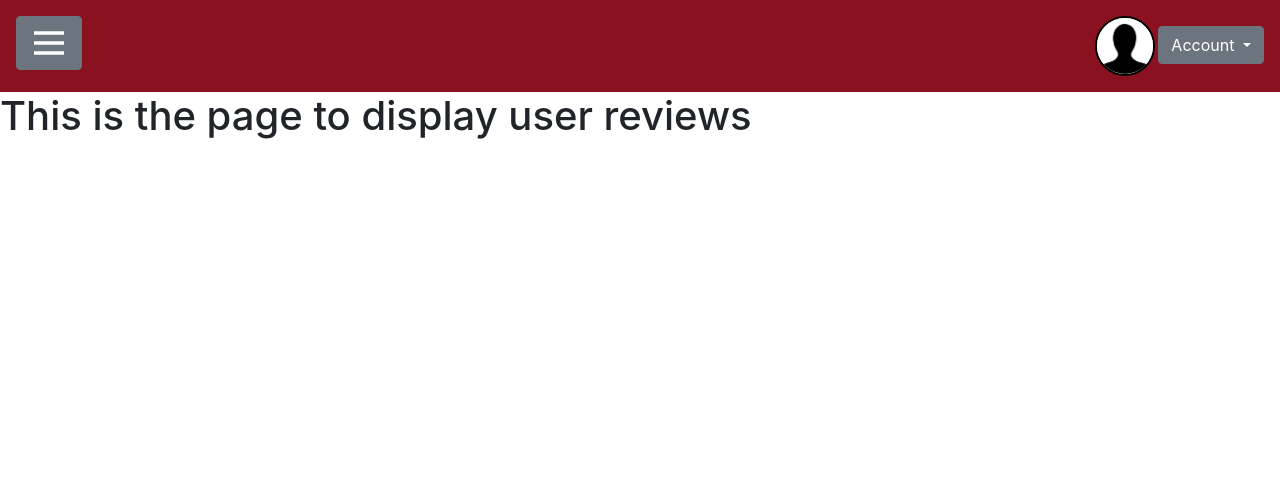
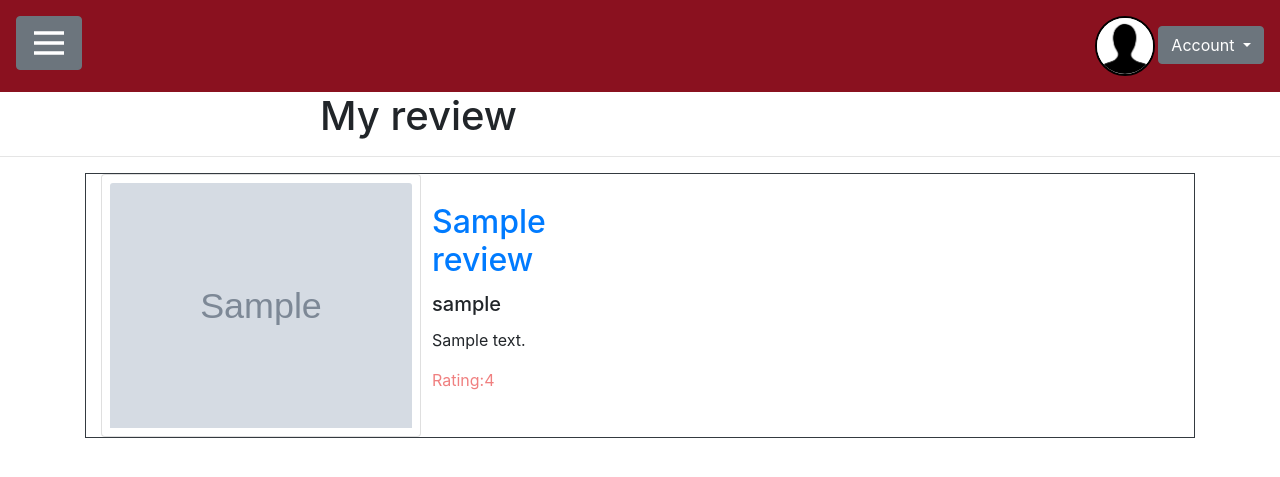
Before and after one commit to IsaiahMars/RestaurantPicker, a Python web app: template RestaurantPicker/app/templates/my-reviews.html in a window 1280 px wide. Shown: the top 477 px of the page. Run offline with Jinja, Linux system fonts and the light colour scheme; the template is opened without the code that fills it: most values are stand-ins (such as "Sample title", 1, 10 or a date in 2020); grey boxes marked "Sample" are stand-in pictures; some libraries are stand-ins or nearby versions.

Commit message:
Frontend of My Reviews
Updated my-reviews.html, views.py, models.py, auth.py to display the reviews provided by the backend

```diff
--- a/RestaurantPicker/app/auth.py
+++ b/RestaurantPicker/app/auth.py
@@ -18,7 +18,7 @@ from . import db, mail
 auth = Blueprint('auth', __name__)
 
 
-blob_service = BlobServiceClient.from_connection_string(conn_str="DefaultEndpointsProtocol=https;AccountName=restaurantpicker;AccountKey=AZURE_STORAGE_KEY")
+blob_service = BlobServiceClient.from_connection_string(conn_str="DefaultEndpointsProtocol=https;AccountName=restaurantpicker;AccountKey=o1+G85S7ZbOTXHUboiwVxuZBxYcgh+a1cRJM0ND5ROAGrFlycr0sm3G0/5KnU7CCCVldT+ewd+Tk+ASte+uqYA==;EndpointSuffix=core.windows.net")
 
 try:
     container_client = blob_service.get_container_client(container="user-images")  # Connecting to Azure Blob Storage and accessing the container used to store user images
@@ -273,7 +273,7 @@ from datetime import datetime, timedelta
 from azure.storage.blob import generate_container_sas, ContainerSasPermissions
 
 account_name = "restaurantpicker"
-account_key = "BHyo+0c75/6uLVNF0WvqsKbtu/g07bSpw6VIdrG1WgMcJHNiw6PGlOKiSVCavKzi6Z44jMr/og8w+ASt/F8mkg==;EndpointSuffix=core.windows.net"
+account_key = "o1+G85S7ZbOTXHUboiwVxuZBxYcgh+a1cRJM0ND5ROAGrFlycr0sm3G0/5KnU7CCCVldT+ewd+Tk+ASte+uqYA=="
 container_name = "user-images"
 
 from azure.storage.blob import generate_blob_sas, BlobSasPermissions
--- a/RestaurantPicker/app/models.py
+++ b/RestaurantPicker/app/models.py
@@ -41,6 +41,8 @@ class Reviews(db.Model):
     text = db.Column(db.String(120))
     date_visited = db.Column(db.String(11))
     rating = db.Column(db.Float)
+    image = db.Column(db.String(200))
+    restaurant_name = db.Column(db.String(200))
 
 class RecentlyViewed(db.Model):
     id = db.Column(db.Integer, primary_key=True)
--- a/RestaurantPicker/app/templates/my-reviews.html
+++ b/RestaurantPicker/app/templates/my-reviews.html
@@ -1,5 +1,26 @@
-{% extends "base.html" %} {% block title %} My Reviews {% endblock%} <!-- Title block containing page title -->
+{% extends "base.html" %} {% block title %} My Reviews {% endblock%}
+<!-- Title block containing page title -->
 
-{% block content%} <!-- Content block containing header tag -->
-    <h1>This is the page to display user reviews </h1>
-{% endblock %}
+{% block content%}
+<!-- Content block containing header tag -->
+<h1 style="margin-left: 320px">My review </h1>
+<hr st>
+<div class="container">
+    {% for review in reviews %}
+    <div class="container border border-dark">
+        <div class="card  d-flex p-2 flex-row " style="width: 20rem;">
+            <img src="{{review.image}}" class="card-img-top" alt="...">
+            <div class="card-body ">
+                <a href="/restaurant/{{ review.business_id }}"><h2 class="card-title">{{review.restaurant_name}}</h2></a>
+                <h5 class="card-title">{{review.username}}</h5>
+                <p class="card-text">{{review.text}}</p>
+                <p style="color: lightcoral;">Rating:{{review.rating}}</p>
+            </div>
+        </div>
+    </div>
+    <br>
+    {% endfor%}
+
+
+    {% endblock %}
+</div>
```
Also changed, not shown: RestaurantPicker/app/__init__.py (+6 -6 lines), RestaurantPicker/app/views.py (+12 -9 lines).
